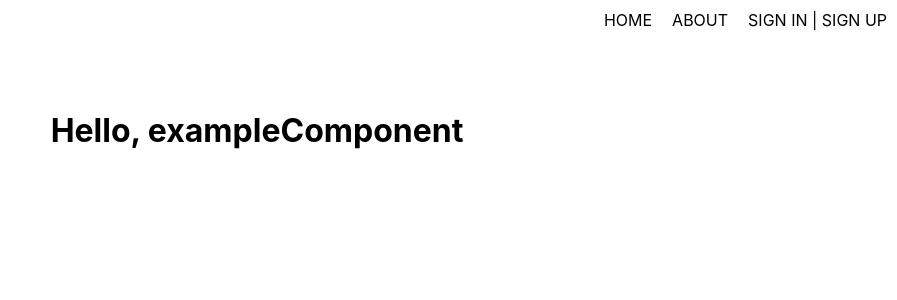
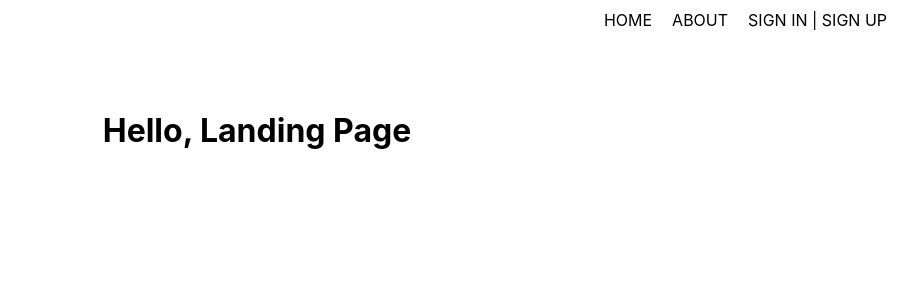
Before and after one commit to hink123/poc-haus, a React (Create React App) app: page / in a window 1280 px wide. Shown: the top 300 px of the page, without its empty margins (383-1280 px from the left). Built offline with nearby package versions, Linux system fonts and the light colour scheme.

Commit message:
add landing page

```diff
--- a/src/App.js
+++ b/src/App.js
@@ -2,7 +2,7 @@ import React from 'react';
 import './App.css';
 import { Switch, Route } from 'react-router-dom';
 import NavBar from './components/NavBar';
-import ExampleComponent from './components/ExampleComponent';
+import LandingPage from './components/LandingPage';
 import SignIn from './components/SignIn';
 import SignUp from './components/SignUp';
 
@@ -11,7 +11,7 @@ function App() {
 		<div className="App">
 			<NavBar navItems={['home', 'about', 'signin']} />
 			<Switch>
-				<Route exact path="/" component={ExampleComponent} />
+				<Route exact path="/" component={LandingPage} />
 				<Route exact path="/about" render={() => {
 					return (
 						<div>
--- a/src/components/ExampleComponent.jsx
+++ /dev/null
@@ -1,10 +0,0 @@
-import React from 'react';
-import './ExampleComponent.css';
-
-export default function ExampleComponent(props){
-    return (
-        <div className='container'>
-            <h1>Hello, exampleComponent</h1>
-        </div>
-    )
-}
--- /dev/null
+++ b/src/components/LandingPage.jsx
@@ -0,0 +1,10 @@
+import React from 'react';
+import './LandingPage.css';
+
+export default function LandingPage(props){
+    return (
+        <div className='container'>
+            <h1>Hello, Landing Page</h1>
+        </div>
+    )
+}
--- a/src/components/NavBar.css
+++ b/src/components/NavBar.css
@@ -9,6 +9,7 @@
     width: 100vw;
     height: 40px;
     background-color: transparent;
+    z-index: 99;
 }
 
 .nav-item {
@@ -74,6 +75,7 @@
         border: 0px solid transparent;
         border-radius: 3px;
         padding-top: 5px;
+        z-index: 100;
     }
 
     .nav-btn:hover {
--- a/src/components/SignUp.jsx
+++ b/src/components/SignUp.jsx
@@ -1,5 +1,6 @@
 import React from 'react';
 import './SignIn.css';
+import { Link } from 'react-router-dom';
 
 export default function SignUp(props){
     return (
@@ -21,6 +22,13 @@ export default function SignUp(props){
                 type='button'
                 value='Sign Up'
             />
+            <Link
+                className="SignIn"
+                to='/signin'
+                key='signin'
+            >
+                Sign In
+            </Link>
         </div>
     );
 }
```
Also changed, not shown: src/components/LandingPage.css (renamed from src/components/ExampleComponent.css).
